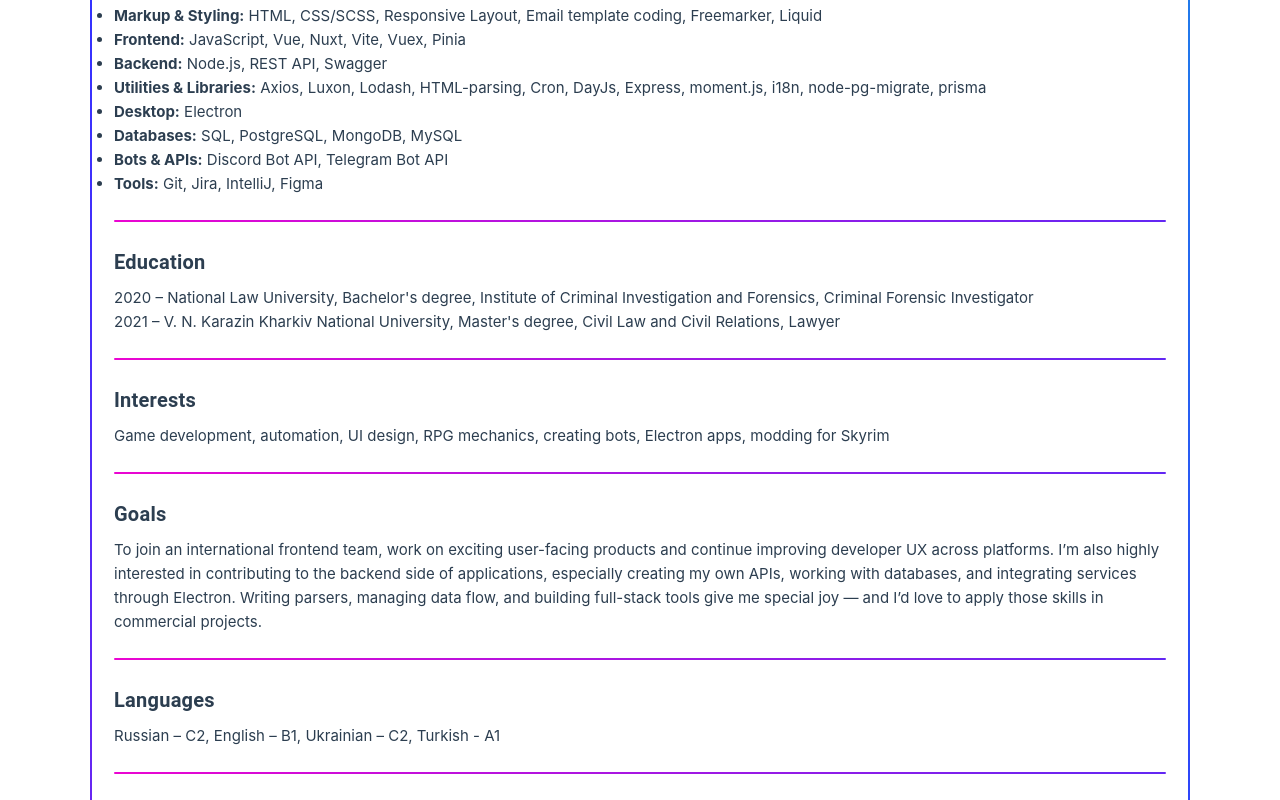
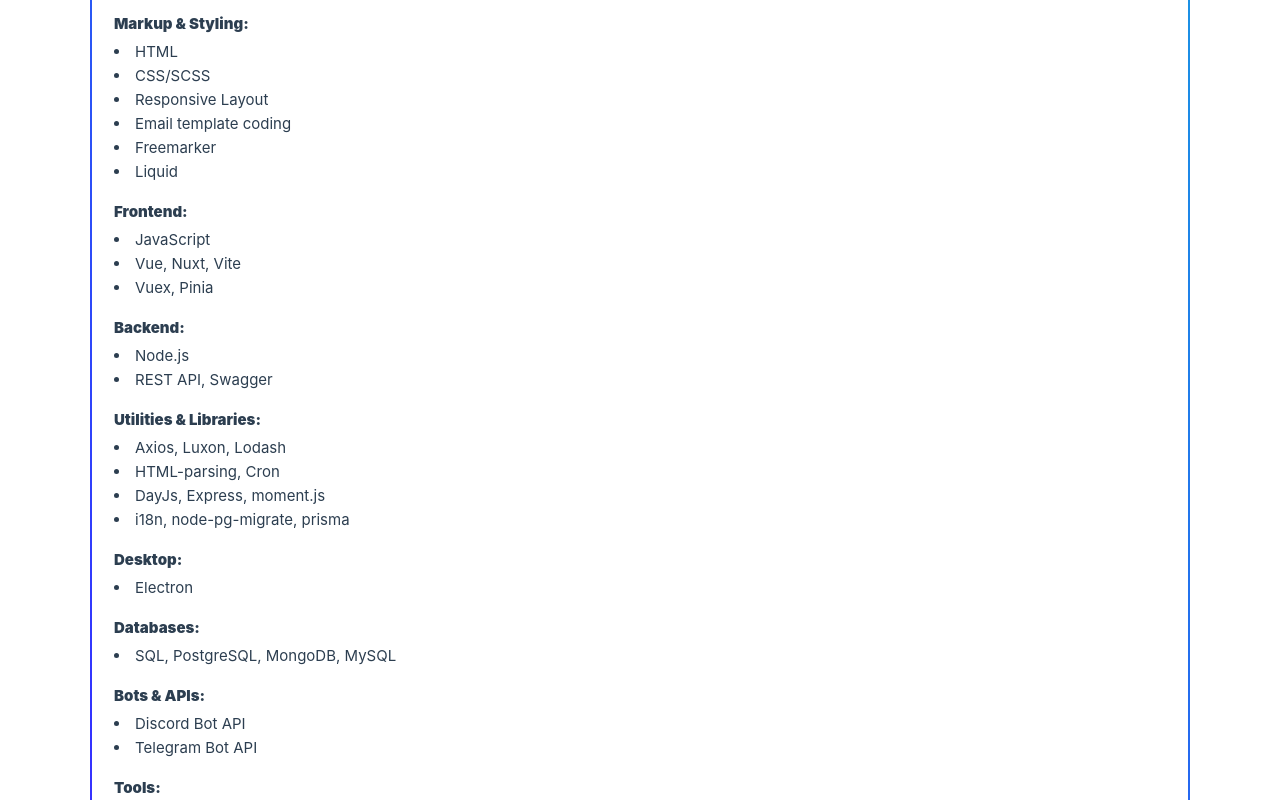
Before and after one commit to AmoneMisa/personal, a Vue app: page / in a window 1280 px wide. Shown: the part 560-1360 px from the top of the page. Built offline with nearby package versions, Linux system fonts and the light colour scheme.

Commit message:
Update personal info

```diff
--- a/src/components/Biography.vue
+++ b/src/components/Biography.vue
@@ -18,16 +18,59 @@
 
           <section>
             <h3 class="text-h6 font-weight-bold mb-2">Tech Stack</h3>
-            <ul>
-              <li><strong>Markup & Styling:</strong> HTML, CSS/SCSS, Responsive Layout, Email template coding, Freemarker, Liquid</li>
-              <li><strong>Frontend:</strong> JavaScript, Vue, Nuxt, Vite, Vuex, Pinia</li>
-              <li><strong>Backend:</strong> Node.js, REST API, Swagger</li>
-              <li><strong>Utilities & Libraries:</strong> Axios, Luxon, Lodash, HTML-parsing, Cron, DayJs, Express, moment.js, i18n, node-pg-migrate, prisma</li>
-              <li><strong>Desktop:</strong> Electron</li>
-              <li><strong>Databases:</strong> SQL, PostgreSQL, MongoDB, MySQL</li>
-              <li><strong>Bots & APIs:</strong> Discord Bot API, Telegram Bot API</li>
-              <li><strong>Tools:</strong> Git, Jira, IntelliJ, Figma</li>
-            </ul>
+            <div class="stack-list">
+              <p><strong>Markup & Styling:</strong></p>
+              <ul>
+                <li>HTML</li>
+                <li>CSS/SCSS</li>
+                <li>Responsive Layout</li>
+                <li>Email template coding</li>
+                <li>Freemarker</li>
+                <li>Liquid</li>
+              </ul>
+
+              <p><strong>Frontend:</strong></p>
+              <ul>
+                <li>JavaScript</li>
+                <li>Vue, Nuxt, Vite</li>
+                <li>Vuex, Pinia</li>
+              </ul>
+
+              <p><strong>Backend:</strong></p>
+              <ul>
+                <li>Node.js</li>
+                <li>REST API, Swagger</li>
+              </ul>
+
+              <p><strong>Utilities & Libraries:</strong></p>
+              <ul>
+                <li>Axios, Luxon, Lodash</li>
+                <li>HTML-parsing, Cron</li>
+                <li>DayJs, Express, moment.js</li>
+                <li>i18n, node-pg-migrate, prisma</li>
+              </ul>
+
+              <p><strong>Desktop:</strong></p>
+              <ul>
+                <li>Electron</li>
+              </ul>
+
+              <p><strong>Databases:</strong></p>
+              <ul>
+                <li>SQL, PostgreSQL, MongoDB, MySQL</li>
+              </ul>
+
+              <p><strong>Bots & APIs:</strong></p>
+              <ul>
+                <li>Discord Bot API</li>
+                <li>Telegram Bot API</li>
+              </ul>
+
+              <p><strong>Tools:</strong></p>
+              <ul>
+                <li>Git, Jira, IntelliJ, Figma</li>
+              </ul>
+            </div>
           </section>
 
           <div class="divider"></div>
@@ -58,7 +101,7 @@
 
           <section>
             <h3 class="text-h6 font-weight-bold mb-2">Languages</h3>
-            <p>Russian – C2, English – B1, Ukrainian – C2, Turkish - A1</p>
+            <p>Russian – C2, English – B1, Ukrainian – C2</p>
           </section>
 
           <div class="divider"></div>
@@ -125,4 +168,15 @@
   50% { background-position: 100% 50%; }
   100% { background-position: 0% 50%; }
 }
+
+.stack-list ul {
+  list-style: disc inside;
+  margin-bottom: 16px;
+}
+
+.stack-list p {
+  margin-top: 16px;
+  margin-bottom: 4px;
+  font-weight: 600;
+}
 </style>
--- a/src/components/Portfolio.vue
+++ b/src/components/Portfolio.vue
@@ -98,7 +98,7 @@
     <ProjectGrid :projects="projects.skyrim"/>
 
     <SectionTitle title="My contacts"/>
-    <v-row class="text-white text-body-1 ga-2" dense>
+    <v-row class="text-white text-body-1 ga-3" dense>
         <v-icon start>mdi-email</v-icon>
         <a href="mailto:kubai.rita5@gmail.com" class="contact-link">kubai.rita5@gmail.com</a>
         <v-icon start>mdi-phone</v-icon>
@@ -127,7 +127,7 @@
 }
 
 .contact-link {
-  color: #bb86fc; /* приятный мягкий акцент */
+  color: #bb86fc;
   text-decoration: none;
   transition: color 0.3s ease, text-shadow 0.3s ease;
   display: inline-flex;
```
